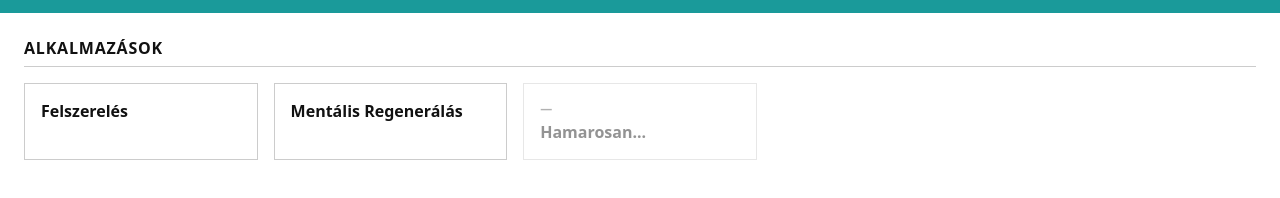
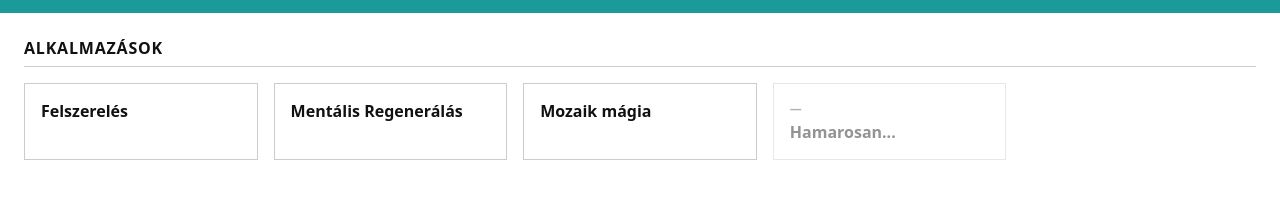
Before and after one commit to Sirazad/magus-landing, a plain HTML site: page index.html in a window 1280 px wide. Shown: the part 74-272 px from the top of the page. Drawn offline with Linux system fonts and the light colour scheme.

Commit message:
feat: add MPCalc card (Mozaik magia) to landing page

```diff
--- a/index.html
+++ b/index.html
@@ -128,6 +128,10 @@
         <div class="card-title" data-i18n="card.manna">Mentális Regenerálás</div>
       </a>
 
+      <a class="card" href="https://mpcalc.sirazad.com">
+        <div class="card-title" data-i18n="card.mpcalc">Mozaik mágia</div>
+      </a>
+
       <div class="card disabled">
         <div class="card-label">—</div>
         <div class="card-title" data-i18n="card.soon.2">Hamarosan...</div>
@@ -144,6 +148,7 @@
         'services-heading':  'Alkalmazások',
         'card.inventory':    'Felszerelés',
         'card.manna':        'Mentális Regenerálás',
+        'card.mpcalc':        'Mozaik mágia',
         'card.soon.2':       'Hamarosan...'
       },
       en: {
@@ -152,6 +157,7 @@
         'services-heading':  'Applications',
         'card.inventory':    'Inventory',
         'card.manna':        'Mental Regeneration',
+        'card.mpcalc':        'Mosaic Magic',
         'card.soon.2':       'Coming soon...'
       }
     };
```
